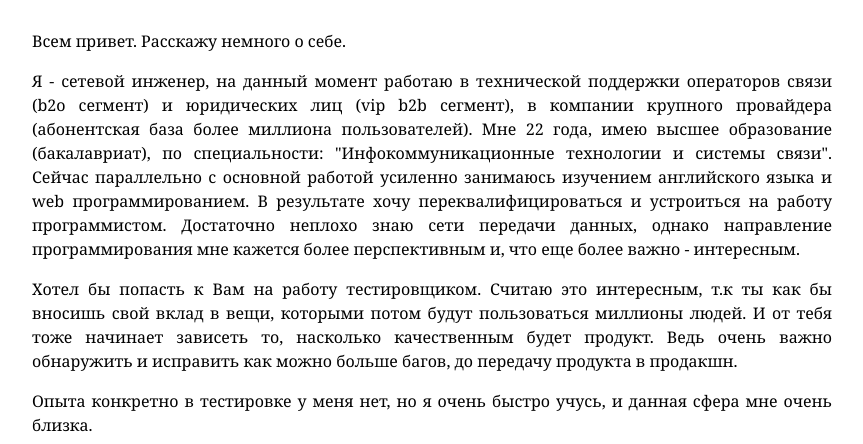
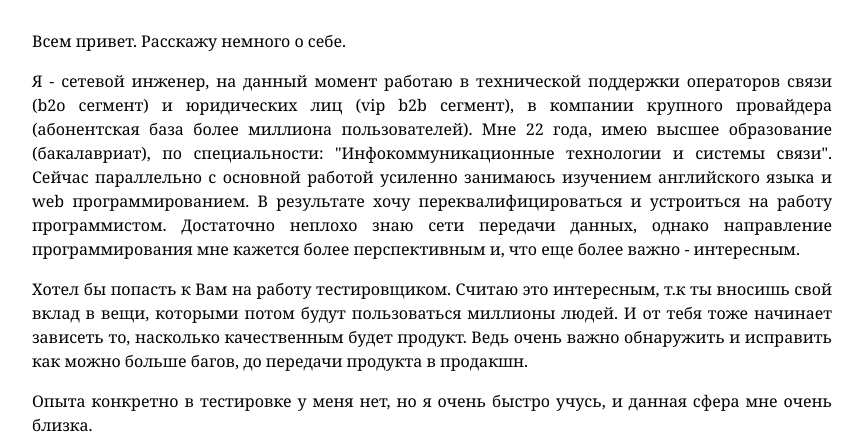
Before and after one commit to EvgeniusIII/EvgeniusIII.github.io, a plain HTML site: page index.html in a window 1280 px wide. Shown: the part 168-612 px from the top of the page, without its empty margins (208-1071 px from the left). Drawn offline with Linux system fonts and the light colour scheme; a script that the page names is missing.

Commit message:
Update index.html

```diff
--- a/index.html
+++ b/index.html
@@ -23,9 +23,9 @@
 		В результате хочу переквалифицироваться и устроиться на работу программистом.
 		Достаточно неплохо знаю сети передачи данных, однако направление программирования мне кажется более перспективным и, что еще более
 		важно - интересным.</p>
-		<p> Хотел бы попасть к Вам на работу тестировщиком. Считаю это интересным, т.к ты как бы вносишь свой вклад в вещи, которыми потом
+		<p> Хотел бы попасть к Вам на работу тестировщиком. Считаю это интересным, т.к ты вносишь свой вклад в вещи, которыми потом
 		будут пользоваться миллионы людей. И от тебя тоже начинает зависеть то, насколько качественным будет продукт. Ведь очень важно
-		обнаружить и исправить как можно больше багов, до передачу продукта в продакшн. </p>
+		обнаружить и исправить как можно больше багов, до передачи продукта в продакшн. </p>
 		<p> Опыта конкретно в тестировке у меня нет, но я очень быстро учусь, и данная сфера мне очень близка. </p>
 		</div>
 
```
